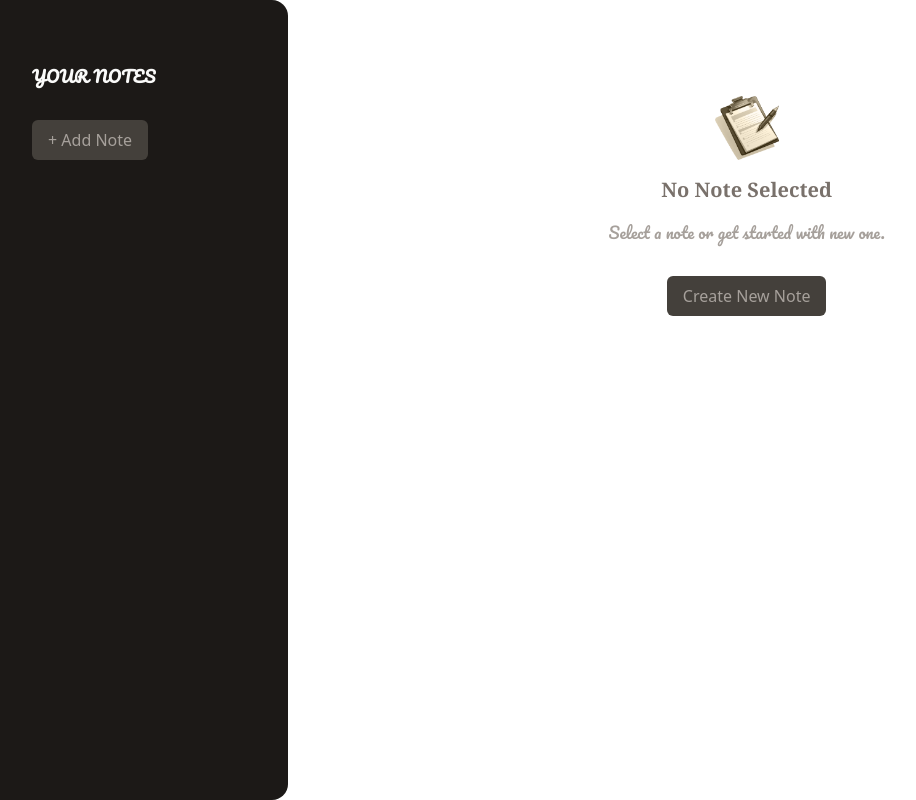
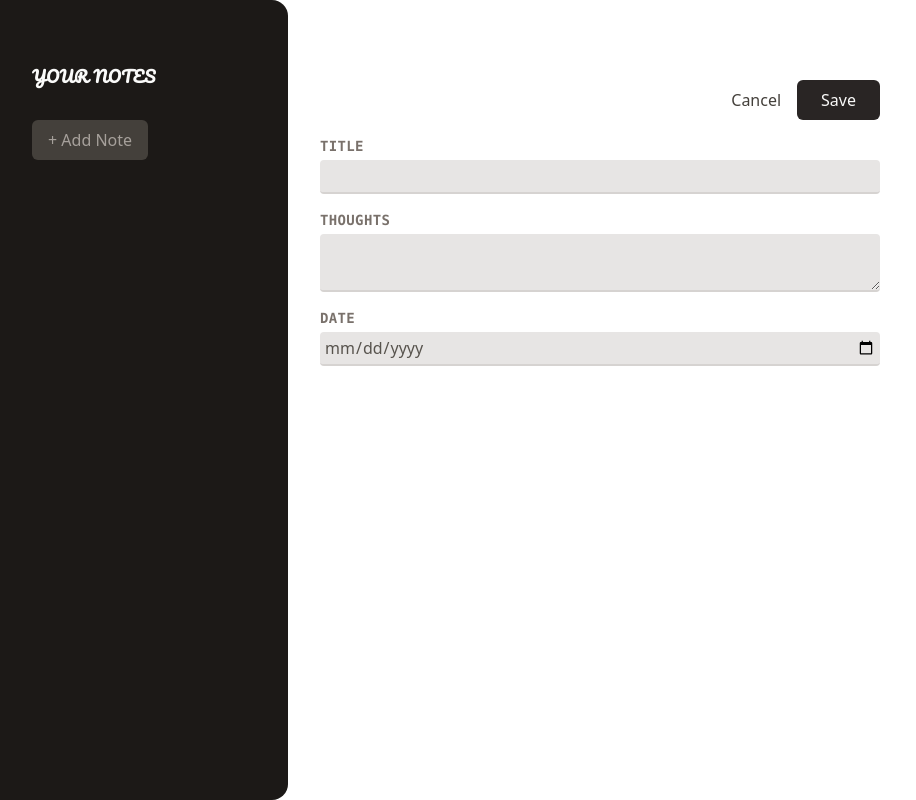
Before and after one commit to Qunainb/offline-first-notes, a React (Vite) app: page / in a window 1280 px wide. Shown: the whole page, without its empty margins (0-916 px from the left). Built offline with nearby package versions, Linux system fonts and the light colour scheme.

Commit message:
New note selected

```diff
--- a/src/App.jsx
+++ b/src/App.jsx
@@ -1,3 +1,4 @@
+import NewNote from "./Components/NewNote";
 import NoNoteSelected from "./Components/NoNoteSelected";
 import NotesSidebar from "./Components/NotesSidebar";
 
@@ -5,7 +6,8 @@ function App() {
   return (
     <main className="min-h-screen flex gap-8">
       <NotesSidebar />
-      <NoNoteSelected />
+      {/* <NoNoteSelected /> */}
+      <NewNote />
     </main>
   );
 }
--- /dev/null
+++ b/src/Components/Input.jsx
@@ -0,0 +1,16 @@
+export default function Input({ label, textarea, ...props }) {
+  const classes =
+    "w-full p-1 border-b-2 border-stone-300 bg-stone-200 text-stone-600 rounded-sm focus:outline-none focus:border-stone-600";
+  return (
+    <div className="flex flex-col gap-1 my-4">
+      <label className="text-sm font-bold uppercase text-stone-500 font-mono tracking-wide">
+        {label}
+      </label>
+      {textarea ? (
+        <textarea {...props} className={classes} textarea />
+      ) : (
+        <input {...props} className={classes} />
+      )}
+    </div>
+  );
+}
--- /dev/null
+++ b/src/Components/NewNote.jsx
@@ -0,0 +1,22 @@
+import Input from "./Input";
+
+export default function NewNote() {
+  return (
+    <div className="w-[35rem] mt-16">
+      <menu className="flex items-center gap-4 justify-end my-4">
+        <button className="text-stone-700 cursor-pointer hover:text-stone-900 ">
+          Cancel
+        </button>
+
+        <button className="px-6 py-2 bg-stone-800 text-stone-50 rounded-md hover:bg-stone-900 cursor-pointer">
+          Save
+        </button>
+      </menu>
+      <div>
+        <Input label="title" />
+        <Input label="Thoughts" textarea />
+        <Input type="date" label="Date" />
+      </div>
+    </div>
+  );
+}
```
